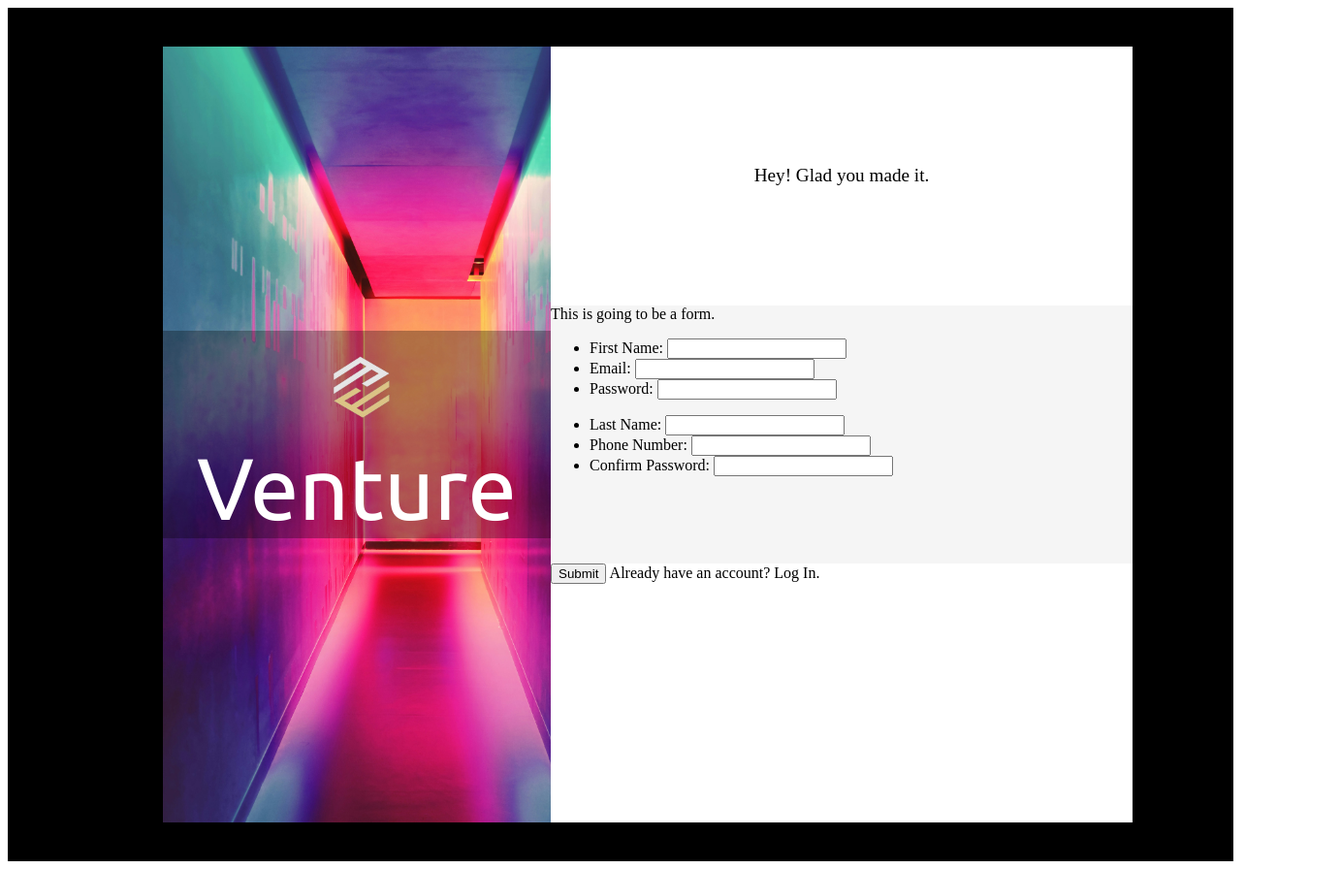
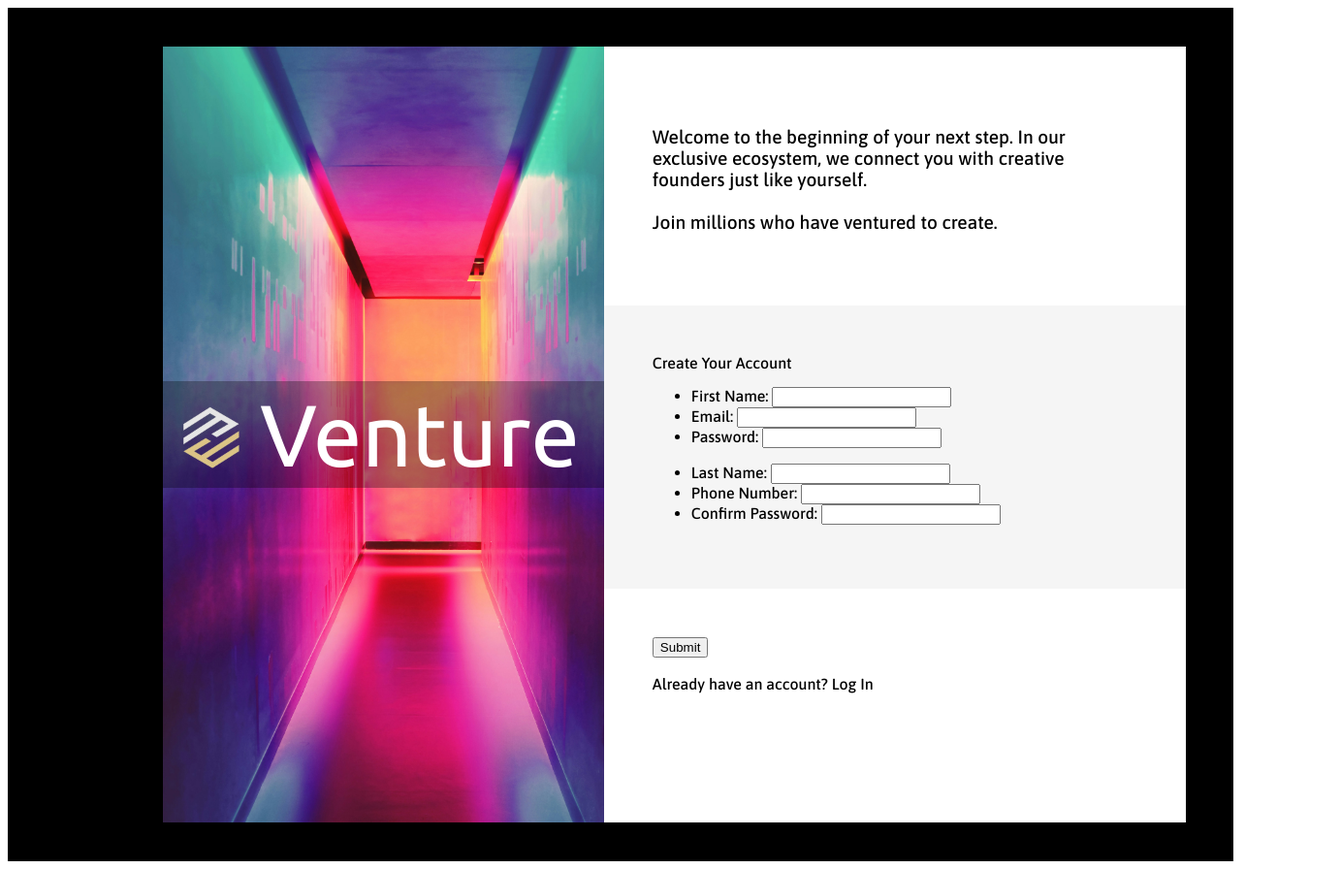
Before and after one commit to hmatts3/Sign-Up-Form, a plain HTML site: page index.html in a window 1280 px wide. Shown: the whole page at 97% size, 1383 px wide, since content can reach past the window. Drawn offline with Linux system fonts and the light colour scheme; a web font is replaced by a local one.

Commit message:
line logo next to text, new font, right-side padding

```diff
--- a/index.html
+++ b/index.html
@@ -9,6 +9,11 @@
     <link rel="preconnect" href="https://fonts.googleapis.com">
     <link rel="preconnect" href="https://fonts.gstatic.com" crossorigin>
     <link href="https://fonts.googleapis.com/css2?family=Finger+Paint&family=Ubuntu:ital,wght@0,300;0,400;0,500;0,700;1,300;1,400;1,500;1,700&display=swap" rel="stylesheet">
+
+    <link rel="preconnect" href="https://fonts.googleapis.com">
+    <link rel="preconnect" href="https://fonts.gstatic.com" crossorigin>
+    <link href="https://fonts.googleapis.com/css2?family=Asap:ital,wght@0,100..900;1,100..900&display=swap" rel="stylesheet">
+
 </head>
 <body>
     <div id="FullPage">
@@ -18,17 +23,20 @@
                     <div class="logo">
                         <img src='vecteezy_letter-mw-hexagon-shape-logo-vector_12611977-modified-removebg-preview (1).png'>
                     </div>
-                    <div class="logotext" class="finger-paint-regular">
+                    <div class="logotext">
                         Venture
                     </div>
                 </div>
             </div>
-            <div class="right-side">
-                <div class="right-top">
-                    Hey! Glad you made it.
+            <div class="right-side asap-text">
+                <div class="right-top asap-text">
+                    Welcome to the beginning of your next step. In our exclusive ecosystem, we connect you with creative founders just like yourself.
+                    <br>
+                    <br>
+                    Join millions who have ventured to create.
                 </div>
                 <div class="right-middle">
-                    This is going to be a form.
+                    Create Your Account
                     <form action="signupform.com" method="post">
                         <ul>
                             <li>
@@ -63,7 +71,9 @@
                 </div>
                 <div class="right-bottom">
                     <button>Submit</button>
-                    Already have an account? Log In.
+                    <br>
+                    <br>
+                    Already have an account? Log In
                 </div>
             </div>
         </div>
--- a/styles.css
+++ b/styles.css
@@ -12,7 +12,6 @@
 }
 
 .left-side {
-    min-width: 400px;
     flex: 1;
     display: flex;
     align-items: center;
@@ -26,41 +25,39 @@
 .logocontainer {
     flex: 1;
     display: flex;
-    flex-wrap: wrap;
+    flex-wrap: nowrap;
     color: white;
     font-size: 90px;
     max-height: 40%;
     align-items: center;
     justify-content: center;
-    background-color: rgb(0,0,0, .3)
+    background-color: rgb(0,0,0, .3);
+    object-fit: contain;
 
 }
 
 .logo {
     display: flex;
-    flex: 1;
-    align-items: center;
-    justify-content: center;
-    margin-right: -2px;
+    flex: 1 0;
+    align-items: flex-end;
+    justify-content: flex-end;
 }
 
 .logo img {
-    flex: 1;
+    flex: 1 0;
     max-width: 100px;
     max-width: 100px;
     object-fit: contain;
     min-width: none;
     min-height: none;
     padding-top: 10px;
-    padding-left: 5px;
-    margin-right: -2px;
 }
 
 .logotext {
-    flex: 1;
+    flex: 2 0;
     display: inline-block;
-    padding: 0 10px;
-    text-align: center;
+    padding: 0 25px 0 0;
+    text-align: left;
     display: inline;
     font-family: "Ubuntu", sans-serif;
     font-weight: 400;
@@ -80,15 +77,29 @@
     flex: 1;
     font-size: larger;
     display: flex;
-    align-items: center;
+    align-items: flex-end;
     justify-content: center;
+    box-sizing: border-box;
+    padding: 50px 50px 75px 50px;
 }
 
 .right-middle {
     flex: 1;
     background-color:whitesmoke;
+    padding: 50px;
 }
 
 .right-bottom {
     flex: 1;
+    padding: 50px;
 }
+
+
+.asap-text {
+    font-family: "Asap", sans-serif;
+    font-optical-sizing: auto;
+    font-weight: 500;
+    font-style: normal;
+    font-variation-settings:
+      "wdth" 100;
+  }
```
